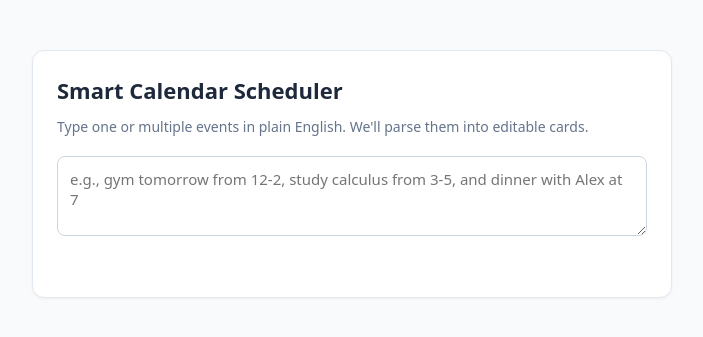
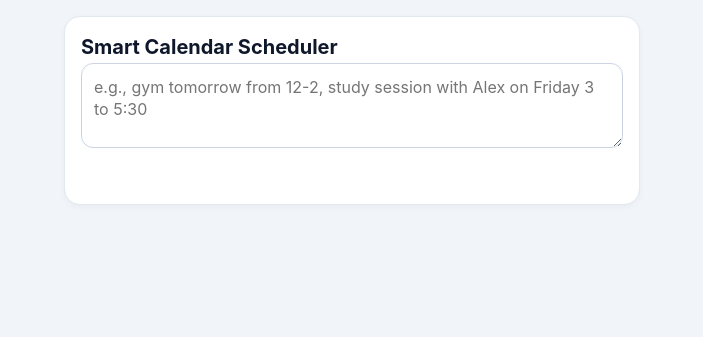
Before and after one commit to siddGandhi/calendar-ai-scheduler, a Flask app: page / in a window 1280 px wide. Shown: the top 337 px of the page, without its empty margins (288-991 px from the left). Run offline with Flask 3, Linux system fonts and the light colour scheme; the visitor is signed in with stand-in values (Sample User, id 1).

Commit message:
ios friendly ui update and parse update

```diff
--- a/app.py
+++ b/app.py
@@ -11,6 +11,7 @@ from google import genai
 from google.genai import types
 from pydantic import BaseModel
 from dotenv import load_dotenv
+import time
 
 load_dotenv()
 
@@ -114,21 +115,43 @@ def parse():
     If duration is unspecified, default to 1 hour.
     """
 
-    try:
-        response = gemini_client.models.generate_content(
-            model='gemini-3.6-flash',
-            contents=user_prompt,
-            config=types.GenerateContentConfig(
-                system_instruction=system_instruction,
-                response_mime_type="application/json",
-                response_schema=EventListSchema,
-                temperature=0.1
-            )
-        )
-        parsed = json.loads(response.text)
-        return jsonify(parsed)
-    except Exception as e:
-        return jsonify({"error": f"AI Parsing failed: {str(e)}"}), 500
+    config = types.GenerateContentConfig(
+        system_instruction=system_instruction,
+        response_mime_type="application/json",
+        response_schema=EventListSchema,
+        temperature=0.1
+    )
+
+    # List models to try in order if one experiences high demand
+    models_to_try = ['gemini-2.5-flash', 'gemini-2.5-pro']
+    parsed = None
+    last_error = None
+
+    for model_name in models_to_try:
+        for attempt in range(3):  # Retry up to 3 times per model
+            try:
+                response = gemini_client.models.generate_content(
+                    model=model_name,
+                    contents=user_prompt,
+                    config=config
+                )
+                parsed = json.loads(response.text)
+                break
+            except Exception as e:
+                last_error = e
+                err_str = str(e)
+                if '503' in err_str or '429' in err_str or 'UNAVAILABLE' in err_str:
+                    time.sleep(1.5 * (attempt + 1))  # Exponential backoff
+                    continue
+                else:
+                    break
+        if parsed:
+            break
+
+    if not parsed:
+        return jsonify({"error": f"AI Parsing failed due to temporary high server demand. Please wait a moment and try again. Details: {str(last_error)}"}), 503
+
+    return jsonify(parsed)
 
 @app.route('/schedule', methods=['POST'])
 def schedule():
--- a/templates/index.html
+++ b/templates/index.html
@@ -2,50 +2,180 @@
 <html lang="en">
 <head>
   <meta charset="UTF-8">
-  <meta name="viewport" content="width=device-width, initial-scale=1.0">
-  <title>Quick Calendar AI</title>
+  <meta name="viewport" content="width=device-width, initial-scale=1.0, maximum-scale=1.0, user-scalable=no">
+  <title>Smart Calendar</title>
   <style>
-    body { font-family: system-ui, -apple-system, sans-serif; max-width: 640px; margin: 50px auto; padding: 0 20px; color: #1e293b; background: #f8fafc; }
-    .card { background: white; padding: 24px; border-radius: 12px; border: 1px solid #e2e8f0; box-shadow: 0 1px 3px rgba(0,0,0,0.05); }
-    h2 { margin-top: 0; font-size: 22px; }
-    p.subtitle { color: #64748b; font-size: 14px; margin-top: -6px; margin-bottom: 20px; }
-    textarea { width: 100%; height: 80px; padding: 12px; font-size: 15px; border-radius: 8px; border: 1px solid #cbd5e1; box-sizing: border-box; resize: vertical; font-family: inherit; }
-    textarea:focus, input:focus { border-color: #2563eb; outline: none; }
+    * { box-sizing: border-box; }
+    body {
+      font-family: -apple-system, BlinkMacSystemFont, "Segoe UI", Roboto, sans-serif;
+      max-width: 600px;
+      margin: 0 auto;
+      padding: 16px 12px 60px 12px;
+      color: #0f172a;
+      background: #f1f5f9;
+      -webkit-text-size-adjust: 100%;
+    }
+    .card {
+      background: #ffffff;
+      padding: 18px 16px;
+      border-radius: 16px;
+      border: 1px solid #e2e8f0;
+      box-shadow: 0 2px 6px rgba(0, 0, 0, 0.04);
+    }
+    h2 { margin: 0 0 4px 0; font-size: 20px; font-weight: 700; }
+    p.subtitle { color: #64748b; font-size: 13px; margin: 0 0 16px 0; line-height: 1.4; }
 
-    .status-container { display: flex; align-items: center; gap: 8px; margin-top: 8px; min-height: 24px; font-size: 13px; }
-    .badge { display: inline-flex; align-items: center; gap: 6px; padding: 2px 8px; border-radius: 9999px; font-weight: 500; font-size: 12px; display: none; }
+    /* Auto-wrapping multi-line prompt */
+    #promptInput {
+      width: 100%;
+      min-height: 85px;
+      padding: 12px;
+      font-size: 16px; /* Prevents auto-zoom on iOS */
+      border-radius: 12px;
+      border: 1.5px solid #cbd5e1;
+      resize: vertical;
+      font-family: inherit;
+      white-space: pre-wrap;
+      word-wrap: break-word;
+      line-height: 1.4;
+    }
+    #promptInput:focus, input:focus, textarea:focus {
+      border-color: #2563eb;
+      outline: none;
+    }
+
+    /* Live Countdown / Typing Indicator Badge */
+    .status-container {
+      display: flex;
+      align-items: center;
+      gap: 8px;
+      margin-top: 10px;
+      min-height: 24px;
+      font-size: 13px;
+    }
+    .badge {
+      display: none;
+      align-items: center;
+      gap: 6px;
+      padding: 3px 10px;
+      border-radius: 9999px;
+      font-weight: 600;
+      font-size: 12px;
+    }
     .badge.countdown { display: inline-flex; background: #fef3c7; color: #b45309; }
     .badge.processing { display: inline-flex; background: #ede9fe; color: #6d28d9; }
     .dot { width: 6px; height: 6px; border-radius: 50%; background: currentColor; }
-    .status-text { color: #64748b; }
+    .status-text { color: #64748b; font-size: 12px; }
 
-    /* Multi-event Cards */
-    #editContainer { display: none; margin-top: 20px; padding-top: 20px; border-top: 1px solid #e2e8f0; }
-    .event-item { background: #f8fafc; border: 1px solid #e2e8f0; border-radius: 8px; padding: 16px; margin-bottom: 14px; position: relative; }
-    .event-header { display: flex; justify-content: space-between; align-items: center; margin-bottom: 10px; }
+    /* Mobile-Optimized Event Cards */
+    #editContainer { display: none; margin-top: 18px; padding-top: 16px; border-top: 1px solid #e2e8f0; }
+
+    .event-item {
+      background: #f8fafc;
+      border: 1px solid #e2e8f0;
+      border-radius: 12px;
+      padding: 14px;
+      margin-bottom: 14px;
+    }
+    .event-header {
+      display: flex;
+      justify-content: space-between;
+      align-items: center;
+      margin-bottom: 8px;
+    }
     .event-count { font-size: 13px; font-weight: 700; color: #2563eb; }
-    .remove-btn { background: none; border: none; color: #ef4444; font-size: 13px; cursor: pointer; padding: 0; }
-    .remove-btn:hover { text-decoration: underline; }
+    .remove-btn {
+      background: #fee2e2;
+      border: none;
+      color: #ef4444;
+      font-size: 12px;
+      font-weight: 600;
+      padding: 4px 10px;
+      border-radius: 6px;
+      cursor: pointer;
+    }
 
     .field-group { margin-bottom: 10px; }
-    label { display: block; font-size: 12px; font-weight: 600; color: #475569; margin-bottom: 3px; }
-    input[type="text"], input[type="datetime-local"] { width: 100%; padding: 8px 10px; font-size: 14px; border-radius: 6px; border: 1px solid #cbd5e1; box-sizing: border-box; background: white; }
-    .grid-2 { display: grid; grid-template-columns: 1fr 1fr; gap: 10px; }
+    label {
+      display: block;
+      font-size: 12px;
+      font-weight: 600;
+      color: #475569;
+      margin-bottom: 4px;
+      text-transform: uppercase;
+      letter-spacing: 0.025em;
+    }
 
-    .submit-btn { width: 100%; padding: 12px; font-size: 15px; font-weight: 600; border-radius: 8px; border: none; background: #2563eb; color: white; cursor: pointer; margin-top: 10px; }
+    /* Auto-wrapping multiline textareas for event titles & descriptions */
+    .auto-grow-input {
+      width: 100%;
+      min-height: 44px;
+      padding: 10px;
+      font-size: 16px;
+      border-radius: 8px;
+      border: 1px solid #cbd5e1;
+      background: #ffffff;
+      font-family: inherit;
+      resize: none;
+      white-space: pre-wrap;
+      word-wrap: break-word;
+      line-height: 1.35;
+      overflow: hidden;
+    }
+
+    input[type="datetime-local"] {
+      width: 100%;
+      min-height: 44px;
+      padding: 8px 10px;
+      font-size: 15px;
+      border-radius: 8px;
+      border: 1px solid #cbd5e1;
+      background: #ffffff;
+      color: #0f172a;
+    }
+
+    /* Responsive Grid: Stacks on mobile, splits 50/50 on larger tablets */
+    .grid-dates {
+      display: grid;
+      grid-template-columns: 1fr;
+      gap: 10px;
+    }
+    @media (min-width: 480px) {
+      .grid-dates { grid-template-columns: 1fr 1fr; }
+    }
+
+    .submit-btn {
+      width: 100%;
+      min-height: 48px;
+      padding: 12px;
+      font-size: 16px;
+      font-weight: 600;
+      border-radius: 10px;
+      border: none;
+      background: #2563eb;
+      color: white;
+      cursor: pointer;
+      margin-top: 8px;
+    }
     .submit-btn:disabled { background: #94a3b8; cursor: not-allowed; }
 
-    .success-banner { margin-top: 16px; padding: 14px; background: #ecfdf5; border-left: 4px solid #10b981; border-radius: 6px; display: none; }
-    .success-banner ul { margin: 6px 0 0 18px; padding: 0; font-size: 14px; }
-    .success-banner a { color: #059669; font-weight: 600; text-decoration: none; }
+    .success-banner {
+      margin-top: 16px;
+      padding: 14px;
+      background: #ecfdf5;
+      border-left: 4px solid #10b981;
+      border-radius: 8px;
+      display: none;
+    }
+    .success-banner ul { margin: 8px 0 0 16px; padding: 0; font-size: 14px; line-height: 1.6; }
+    .success-banner a { color: #059669; font-weight: 600; text-decoration: none; word-break: break-all; }
   </style>
 </head>
 <body>
   <div class="card">
     <h2>Smart Calendar Scheduler</h2>
-    <p class="subtitle">Type one or multiple events in plain English. We'll parse them into editable cards.</p>
 
-    <textarea id="promptInput" placeholder="e.g., gym tomorrow from 12-2, study calculus from 3-5, and dinner with Alex at 7"></textarea>
+    <textarea id="promptInput" placeholder="e.g., gym tomorrow from 12-2, study session with Alex on Friday 3 to 5:30"></textarea>
 
     <div class="status-container">
       <span id="indicatorBadge" class="badge">
@@ -57,11 +187,11 @@
 
     <form id="editContainer">
       <div id="cardsList"></div>
-      <button type="submit" id="confirmBtn" class="submit-btn">Confirm & Add All to Calendar</button>
+      <button type="submit" id="confirmBtn" class="submit-btn">Confirm & Add to Calendar</button>
     </form>
 
     <div id="successCard" class="success-banner">
-      <strong id="successTitle">Events created!</strong>
+      <strong>Scheduled Successfully!</strong>
       <ul id="createdEventsList"></ul>
     </div>
   </div>
@@ -87,6 +217,11 @@
       statusText.innerText = message;
     }
 
+    function autoResize(textarea) {
+      textarea.style.height = 'auto';
+      textarea.style.height = (textarea.scrollHeight) + 'px';
+    }
+
     function createCardElement(item, index) {
       const card = document.createElement('div');
       card.className = 'event-item';
@@ -97,9 +232,9 @@
         </div>
         <div class="field-group">
           <label>Event Title</label>
-          <input type="text" class="input-summary" value="${item.summary || ''}" required />
+          <textarea class="auto-grow-input input-summary" rows="1" required>${item.summary || ''}</textarea>
         </div>
-        <div class="grid-2">
+        <div class="grid-dates">
           <div class="field-group">
             <label>Start Time</label>
             <input type="datetime-local" class="input-start" value="${(item.start_iso || '').slice(0, 16)}" required />
@@ -110,10 +245,18 @@
           </div>
         </div>
         <div class="field-group">
-          <label>Description / Notes</label>
-          <input type="text" class="input-desc" value="${item.description || ''}" placeholder="Optional notes" />
+          <label>Notes / Description</label>
+          <textarea class="auto-grow-input input-desc" rows="1" placeholder="Optional details">${item.description || ''}</textarea>
         </div>
       `;
+
+      // Attach auto-expand behavior to multiline fields
+      const textareas = card.querySelectorAll('.auto-grow-input');
+      textareas.forEach(ta => {
+        ta.addEventListener('input', () => autoResize(ta));
+        setTimeout(() => autoResize(ta), 0);
+      });
+
       return card;
     }
 
@@ -138,7 +281,7 @@
           updateBadge('countdown', `Processing in ${secondsLeft}s`, 'Keep typing or pause to extract');
         } else {
           clearInterval(countdownInterval);
-          updateBadge('processing', 'AI Extracting...', 'Parsing single or multiple events with Gemini');
+          updateBadge('processing', 'AI Extracting...', 'Parsing with Gemini');
 
           try {
             const res = await fetch('/parse', {
@@ -153,7 +296,7 @@
 
             const contentType = res.headers.get("content-type") || "";
             if (!contentType.includes("application/json")) {
-              updateBadge('', '', 'Session expired. Please refresh the page.');
+              updateBadge('', '', 'Session expired. Please refresh page.');
               return;
             }
 
@@ -164,11 +307,11 @@
                 cardsList.appendChild(createCardElement(item, idx));
               });
 
-              updateBadge('', '', `Parsed ${data.events.length} event(s). Review details below:`);
-              confirmBtn.innerText = data.events.length > 1 ? `Confirm & Add ${data.events.length} Events to Calendar` : 'Confirm & Add to Calendar';
+              updateBadge('', '', `Parsed ${data.events.length} event(s). Edit & confirm:`);
+              confirmBtn.innerText = data.events.length > 1 ? `Confirm & Add ${data.events.length} Events` : 'Confirm & Add to Calendar';
               editContainer.style.display = 'block';
             } else {
-              updateBadge('', '', data.error || 'Could not find any clear calendar events.');
+              updateBadge('', '', data.error || 'Could not detect any calendar events.');
             }
           } catch (err) {
             updateBadge('', '', 'Network error parsing text.');
@@ -194,7 +337,7 @@
         const description = card.querySelector('.input-desc').value.trim();
 
         if (!summary || !start_iso || !end_iso) {
-          alert('Please make sure Title, Start Time, and End Time are filled for all events.');
+          alert('Please fill out the Title, Start Time, and End Time for all events.');
           return;
         }
 
@@ -202,7 +345,7 @@
       }
 
       confirmBtn.disabled = true;
-      confirmBtn.innerText = 'Adding to Google Calendar...';
+      confirmBtn.innerText = 'Adding to Calendar...';
 
       try {
         const res = await fetch('/schedule', {
@@ -241,7 +384,7 @@
         alert('Request failed: ' + err.message);
       } finally {
         confirmBtn.disabled = false;
-        confirmBtn.innerText = 'Confirm & Add All to Calendar';
+        confirmBtn.innerText = 'Confirm & Add to Calendar';
       }
     });
   </script>
```
